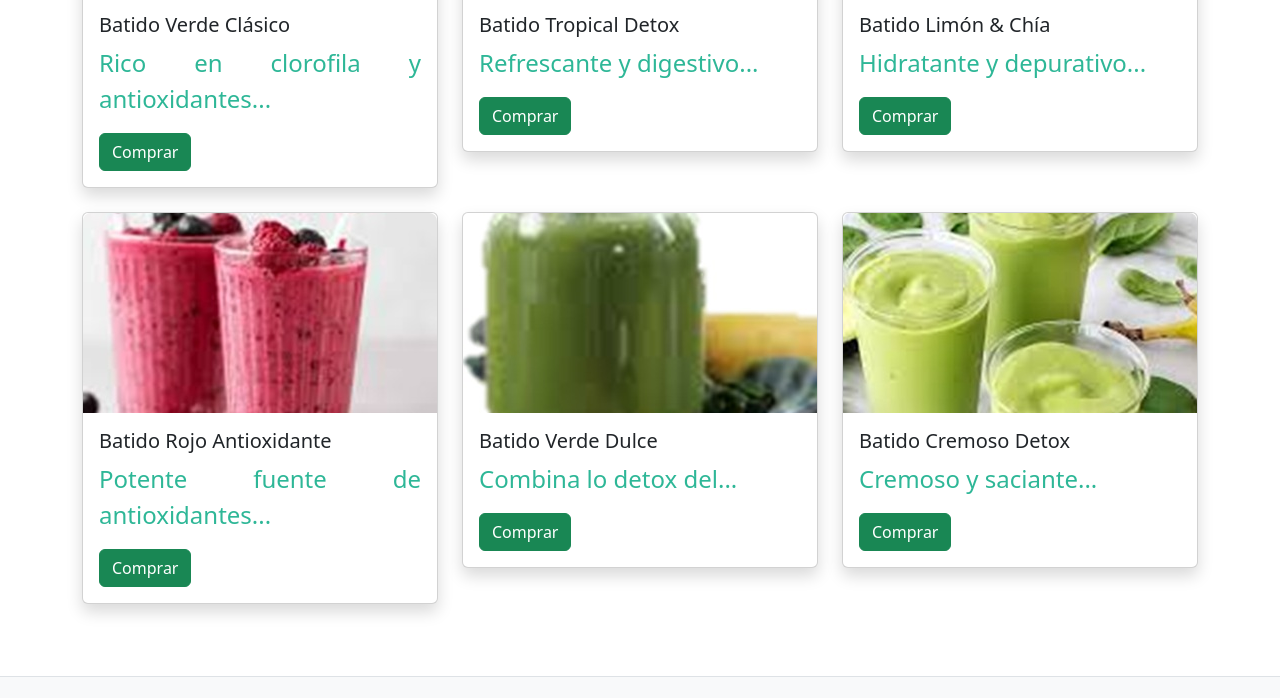
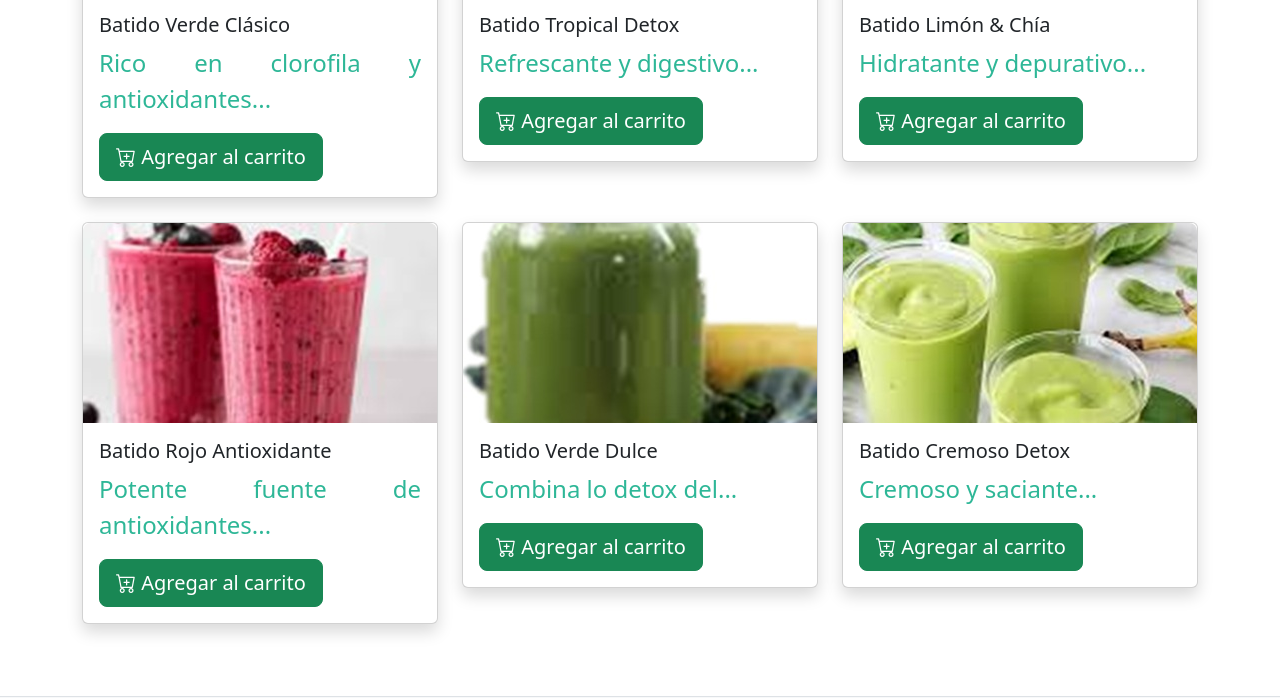
Before and after one commit to ProyectoDetoxNow/ECOMERCE, a plain HTML site: page productos.html in a window 1280 px wide. Shown: the part 778-1476 px from the top of the page. Drawn offline with nearby package versions, Linux system fonts and the light colour scheme.

Commit message:
actualizacion de link de botones antiguos comprar

```diff
--- a/productos.html
+++ b/productos.html
@@ -47,7 +47,9 @@
                     <div class="card-body">
                         <h5 class="card-title">Batido Verde Clásico</h5>
                         <p class="card-text">Rico en clorofila y antioxidantes...</p>
-                        <a href="#pago" class="btn btn-success" onclick="event.stopPropagation();">Comprar</a>
+                        <button id="addToCart" class="btn btn-success btn-lg btn-add">
+                            <i class="bi bi-cart-plus"></i> Agregar al carrito
+                        </button>
                     </div>
                 </div>
             </div>
@@ -60,7 +62,9 @@
                     <div class="card-body">
                         <h5 class="card-title">Batido Tropical Detox</h5>
                         <p class="card-text">Refrescante y digestivo...</p>
-                        <a href="#pago" class="btn btn-success" onclick="event.stopPropagation();">Comprar</a>
+                        <button id="addToCart" class="btn btn-success btn-lg btn-add">
+                            <i class="bi bi-cart-plus"></i> Agregar al carrito
+                        </button>
                     </div>
                 </div>
             </div>
@@ -73,7 +77,9 @@
                     <div class="card-body">
                         <h5 class="card-title">Batido Limón & Chía</h5>
                         <p class="card-text">Hidratante y depurativo...</p>
-                        <a href="#pago" class="btn btn-success" onclick="event.stopPropagation();">Comprar</a>
+                        <button id="addToCart" class="btn btn-success btn-lg btn-add">
+                            <i class="bi bi-cart-plus"></i> Agregar al carrito
+                        </button>
                     </div>
                 </div>
             </div>
@@ -86,7 +92,9 @@
                     <div class="card-body">
                         <h5 class="card-title">Batido Rojo Antioxidante</h5>
                         <p class="card-text">Potente fuente de antioxidantes...</p>
-                        <a href="#pago" class="btn btn-success" onclick="event.stopPropagation();">Comprar</a>
+                        <button id="addToCart" class="btn btn-success btn-lg btn-add">
+                            <i class="bi bi-cart-plus"></i> Agregar al carrito
+                        </button>
                     </div>
                 </div>
             </div>
@@ -99,7 +107,9 @@
                     <div class="card-body">
                         <h5 class="card-title">Batido Verde Dulce</h5>
                         <p class="card-text">Combina lo detox del...</p>
-                        <a href="#pago" class="btn btn-success" onclick="event.stopPropagation();">Comprar</a>
+                        <button id="addToCart" class="btn btn-success btn-lg btn-add">
+                            <i class="bi bi-cart-plus"></i> Agregar al carrito
+                        </button>
                     </div>
                 </div>
             </div>
@@ -112,7 +122,9 @@
                     <div class="card-body">
                         <h5 class="card-title">Batido Cremoso Detox</h5>
                         <p class="card-text">Cremoso y saciante...</p>
-                        <a href="#pago" class="btn btn-success" onclick="event.stopPropagation();">Comprar</a>
+                    	<button id="addToCart" class="btn btn-success btn-lg btn-add">
+				        	<i class="bi bi-cart-plus"></i> Agregar al carrito
+				        </button>
                     </div>
                 </div>
             </div>
```
Also changed, not shown: index.html (+6 -6 lines).
